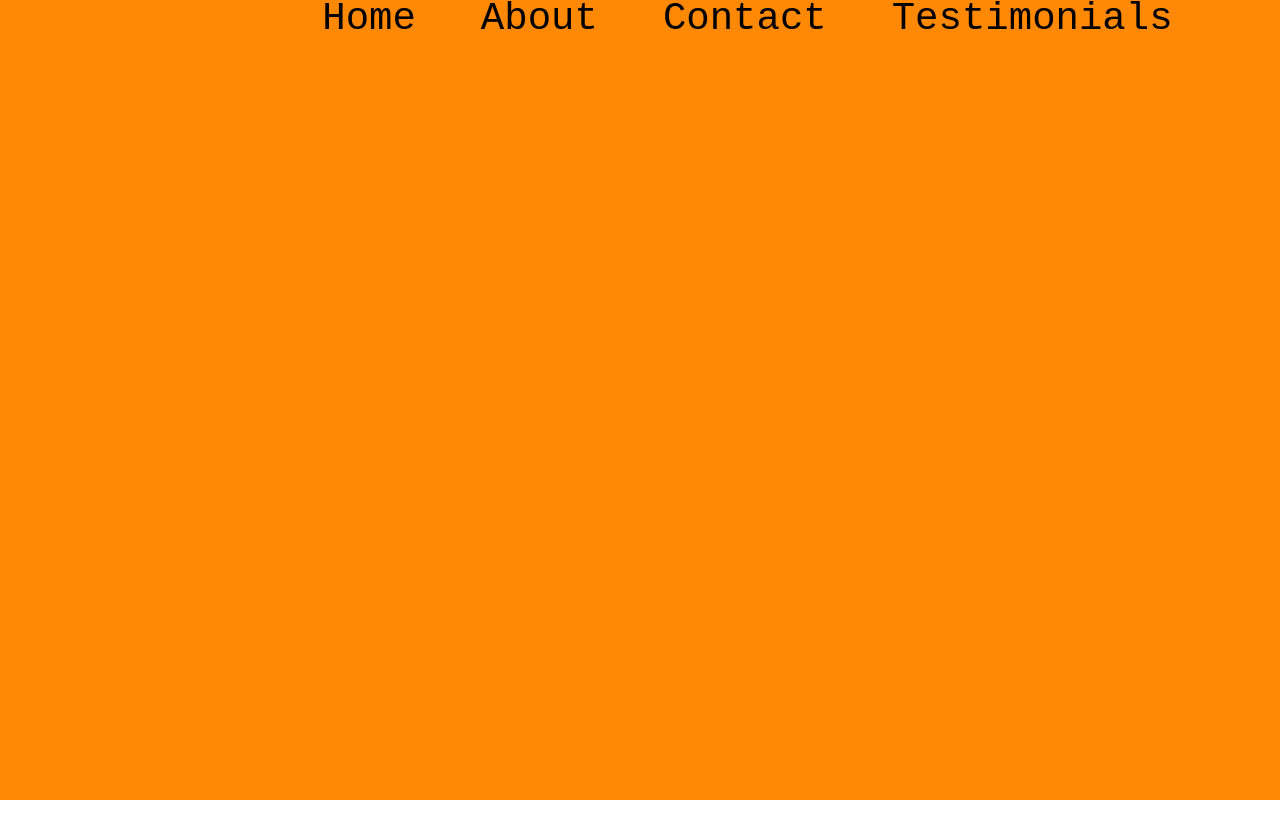
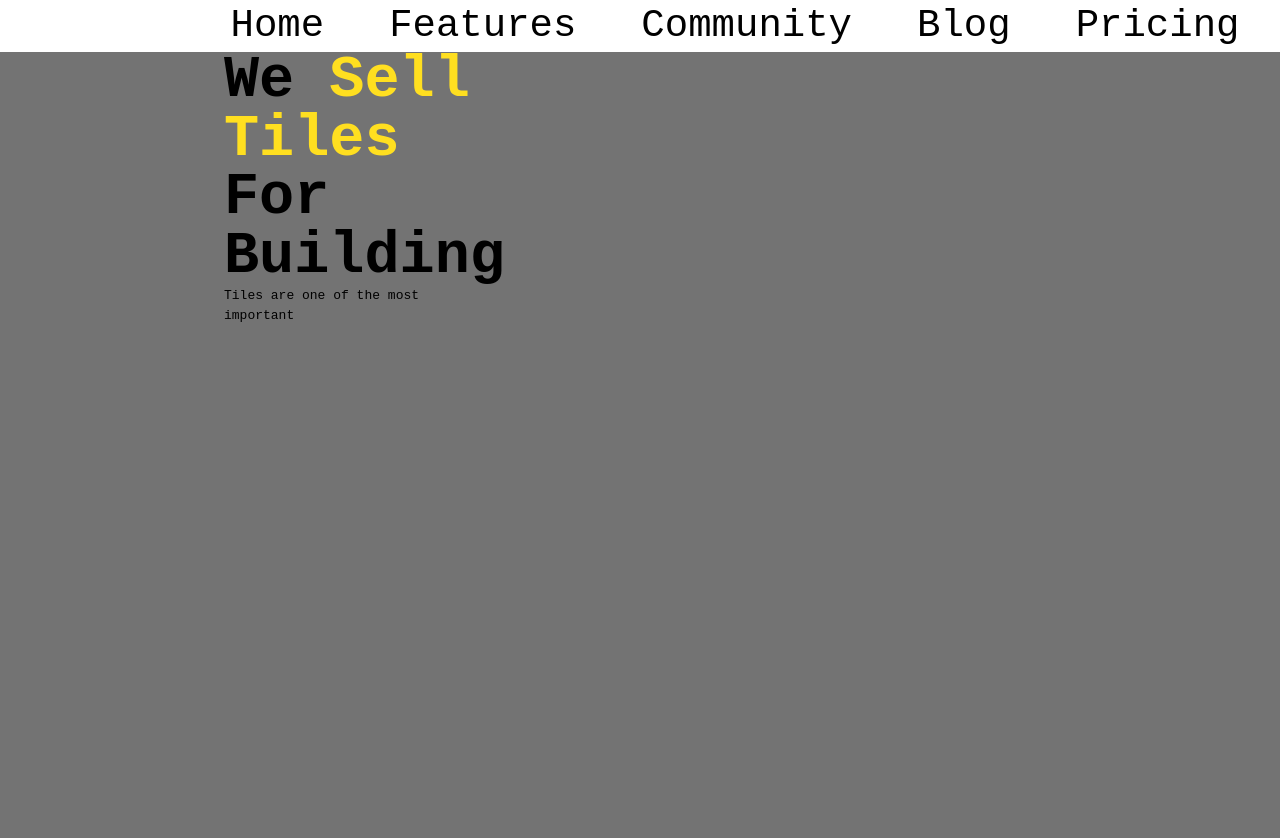
Before and after one commit to Evolver-3/Landing-Page-designs, a React (Vite) app in the folder Design/: page / in a window 1280 px wide. Shown: the top 838 px of the page. Before the commit the page ends 800 px from the top, so only its background shows below. Built offline with nearby package versions, Linux system fonts and the light colour scheme; some icons are missing.

Commit message:
error aarhi hai kahi toh

```diff
--- a/Design/package.json
+++ b/Design/package.json
@@ -30,4 +30,5 @@
     "tailwindcss": "^4.1.18",
     "vite": "^7.2.4"
   }
+
 }
--- a/Design/src/App.jsx
+++ b/Design/src/App.jsx
@@ -1,8 +1,14 @@
+import Body from './component/Body'
 import Navbar from './component/Navbar'
 
 const App = () => {
   return (
-    <div className='w-screen h-screen bg-orange-400'><Navbar/></div>
+    <div className=''>
+      <Navbar/>
+    <div className='w-screen h-screen bg-neutral-500'>
+    <Body/>
+    </div>
+    </div>
   )
 }
 
--- /dev/null
+++ b/Design/src/component/Body.jsx
@@ -0,0 +1,18 @@
+import Navbar from './Navbar'
+import Card from './Container'
+
+const Body = () => {
+  return (
+    <Card className=''>
+
+
+     <div className='w-80 '>
+        <h2 className='text-7xl font-bold '>We <span className='text-yellow-300'>Sell Tiles</span> For Building </h2>
+
+        <p>Tiles are one of the most important</p>
+     </div>
+    </Card>
+  )
+}
+
+export default Body
--- /dev/null
+++ b/Design/src/component/Contact.jsx
@@ -0,0 +1,9 @@
+import React from 'react'
+
+const Contact = () => {
+  return (
+    <div></div>
+  )
+}
+
+export default Contact
--- /dev/null
+++ b/Design/src/component/Container.jsx
@@ -0,0 +1,13 @@
+import React from 'react'
+
+
+const Container = ({children,className=" "}) => {
+  return (
+    <div className={`max-w-5xl mx-auto  ${className}`}>
+
+      {children}
+    </div>
+  )
+}
+
+export default Container
--- a/Design/src/component/Navbar.jsx
+++ b/Design/src/component/Navbar.jsx
@@ -1,5 +1,6 @@
 import React, { useState } from 'react'
 import {motion} from 'motion/react'
+import Container from './Container';
 
 const Navbar = () => {
   const Navitems=[
@@ -10,39 +11,50 @@ const Navbar = () => {
     },
     {
       id:2,
-      title:"About",
-      href:"/about"
+      title:"Features",
+      href:"/features"
     }
     ,{
       id:3,
-      title:"Contact",
-      href:"/contact"
+      title:"Community",
+      href:"/community"
     },
     {
       id:4,
-      title:"Testimonials",
-      href:"/testimonial"
+      title:"Blog",
+      href:"/blog"
+    },
+    {
+      id:5,
+      title:"Pricing",
+      href:"/pricing"
     }
   ]
   const [hovered,setHovered]=useState();
 
 
   return (
+    <Container>
 
-    <div className='w-auto top-0 relative z-10 '>
+    <div className=' top-0 relative '>
 
-        <div className='bg-transparent flex justify-around items-center'>
-          <i className='bx bx-user bx-lg'></i>
+        <div className=' flex justify-around items-center '>
+
+          <i className='bx bx-user bx-sm '></i>
+
           <motion.nav
-           className='flex sm:gap-10 lg:gap-20'>
+           className='flex gap-10 lg:gap-20 px-2 py-2'>
+
             {Navitems.map((item,index)=>(
+
               <a href={item.href} key={index} className='relative'
               onMouseEnter={()=>setHovered(index)}
-              onMouseExit={()=>setHovered(null)}>
+              onMouseLeave={()=>setHovered(null)}>
+
                 {hovered===index &&(
-                  <motion.span layoutId="hovered-span" className='w-full h-full inset-0 absolute bg-neutral-300 rounded-md px-1 py-2 '></motion.span>
+                  <motion.span layoutId="hovered-span" className='w-full h-full inset-0 absolute bg-neutral-300 rounded-md  '></motion.span>
                 )}
-                <span className='text-5xl lg:text-5xl z-10 relative'>{item.title}</span>
+                <span className='text-2xl lg:text-5xl z-10 relative'>{item.title}</span>
 
               </a>
             ))}
@@ -51,6 +63,8 @@ const Navbar = () => {
         </div>
         </div>
 
+    </Container>
+
   )
 }
 
```
